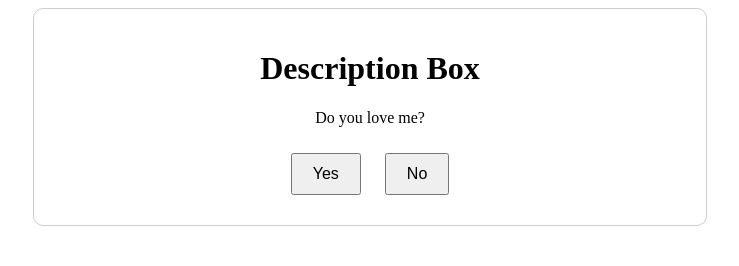
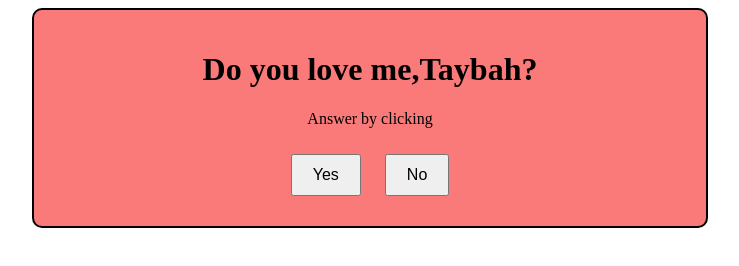
Before and after one commit to Allsides-US/Allsides-US.github.io, a plain HTML site: page index.html in a window 1280 px wide. Shown: the whole page, without its empty margins (270-1009 px from the left). Drawn offline with Linux system fonts and the light colour scheme.

Commit message:
Update index.html

```diff
--- a/index.html
+++ b/index.html
@@ -9,7 +9,8 @@
             width: 50%;
             margin: 0 auto;
             padding: 20px;
-            border: 1px solid #ccc;
+            border: 2px solid #000000;
+            background-color: #fa7979;
             border-radius: 10px;
             text-align: center;
         }
@@ -23,11 +24,11 @@
 <body>
 
     <div class="container">
-        <h1>Description Box</h1>
-        <p>Do you love me?</p></p>
+        <h1>Do you love me,Taybah?</h1>
+        <p>Answer by clicking</p></p>
 
         <button onclick="window.location.href='yes.html'">Yes</button>
-        <button onclick="alert('Only the Yes option is available.')">No</button>
+        <button onclick="alert('wrong Answer,try again')">No</button>
     </div>
 
 </body>
```
